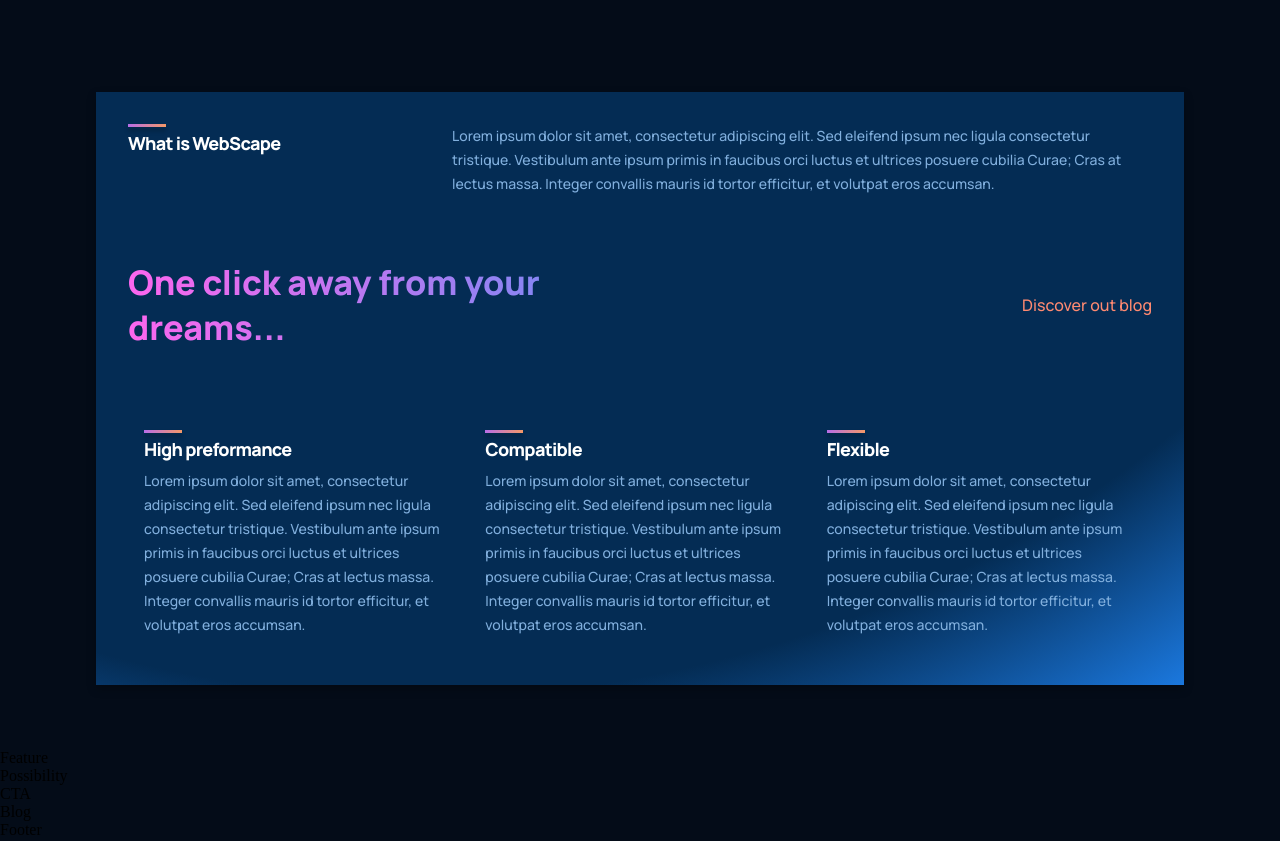
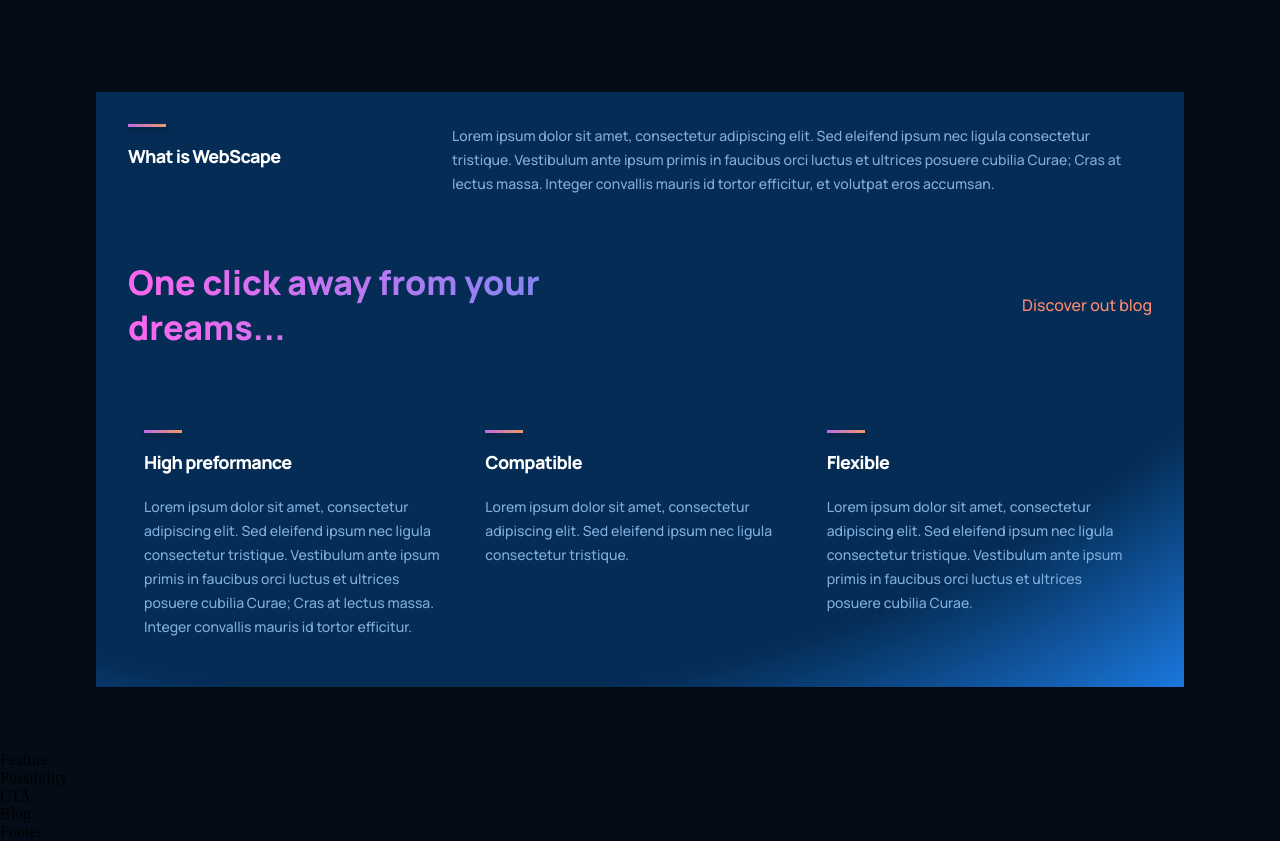
Before and after one commit to WafaBenyettou/WebScape, a React (Vite) app: page / in a window 1280 px wide. Shown: the part 1060-1901 px from the top of the page. Built offline with nearby package versions, Linux system fonts and the light colour scheme.

Commit message:
feature component

```diff
--- a/src/components/features/features.css
+++ b/src/components/features/features.css
@@ -18,7 +18,7 @@
     font-family: var(--font-family);
     font-weight: 800;
     font-size: 18px;
-    line-height: 24px;
+    line-height: 50px;
     letter-spacing: -0.04em;
     color: #fff;
 }
--- a/src/containers/webScape/Webscape.jsx
+++ b/src/containers/webScape/Webscape.jsx
@@ -14,9 +14,9 @@
         </div>
 
         <div className='webscape-webscape-container'>
-          <Features title="High preformance" text="Lorem ipsum dolor sit amet, consectetur adipiscing elit. Sed eleifend ipsum nec ligula consectetur tristique. Vestibulum ante ipsum primis in faucibus orci luctus et ultrices posuere cubilia Curae; Cras at lectus massa. Integer convallis mauris id tortor efficitur, et volutpat eros accumsan."/>
-          <Features title="Compatible" text="Lorem ipsum dolor sit amet, consectetur adipiscing elit. Sed eleifend ipsum nec ligula consectetur tristique. Vestibulum ante ipsum primis in faucibus orci luctus et ultrices posuere cubilia Curae; Cras at lectus massa. Integer convallis mauris id tortor efficitur, et volutpat eros accumsan." />
-          <Features title="Flexible" text="Lorem ipsum dolor sit amet, consectetur adipiscing elit. Sed eleifend ipsum nec ligula consectetur tristique. Vestibulum ante ipsum primis in faucibus orci luctus et ultrices posuere cubilia Curae; Cras at lectus massa. Integer convallis mauris id tortor efficitur, et volutpat eros accumsan." />
+          <Features title="High preformance" text="Lorem ipsum dolor sit amet, consectetur adipiscing elit. Sed eleifend ipsum nec ligula consectetur tristique. Vestibulum ante ipsum primis in faucibus orci luctus et ultrices posuere cubilia Curae; Cras at lectus massa. Integer convallis mauris id tortor efficitur."/>
+          <Features title="Compatible" text="Lorem ipsum dolor sit amet, consectetur adipiscing elit. Sed eleifend ipsum nec ligula consectetur tristique." />
+          <Features title="Flexible" text="Lorem ipsum dolor sit amet, consectetur adipiscing elit. Sed eleifend ipsum nec ligula consectetur tristique. Vestibulum ante ipsum primis in faucibus orci luctus et ultrices posuere cubilia Curae." />
         </div>
     </div>
   )
```
